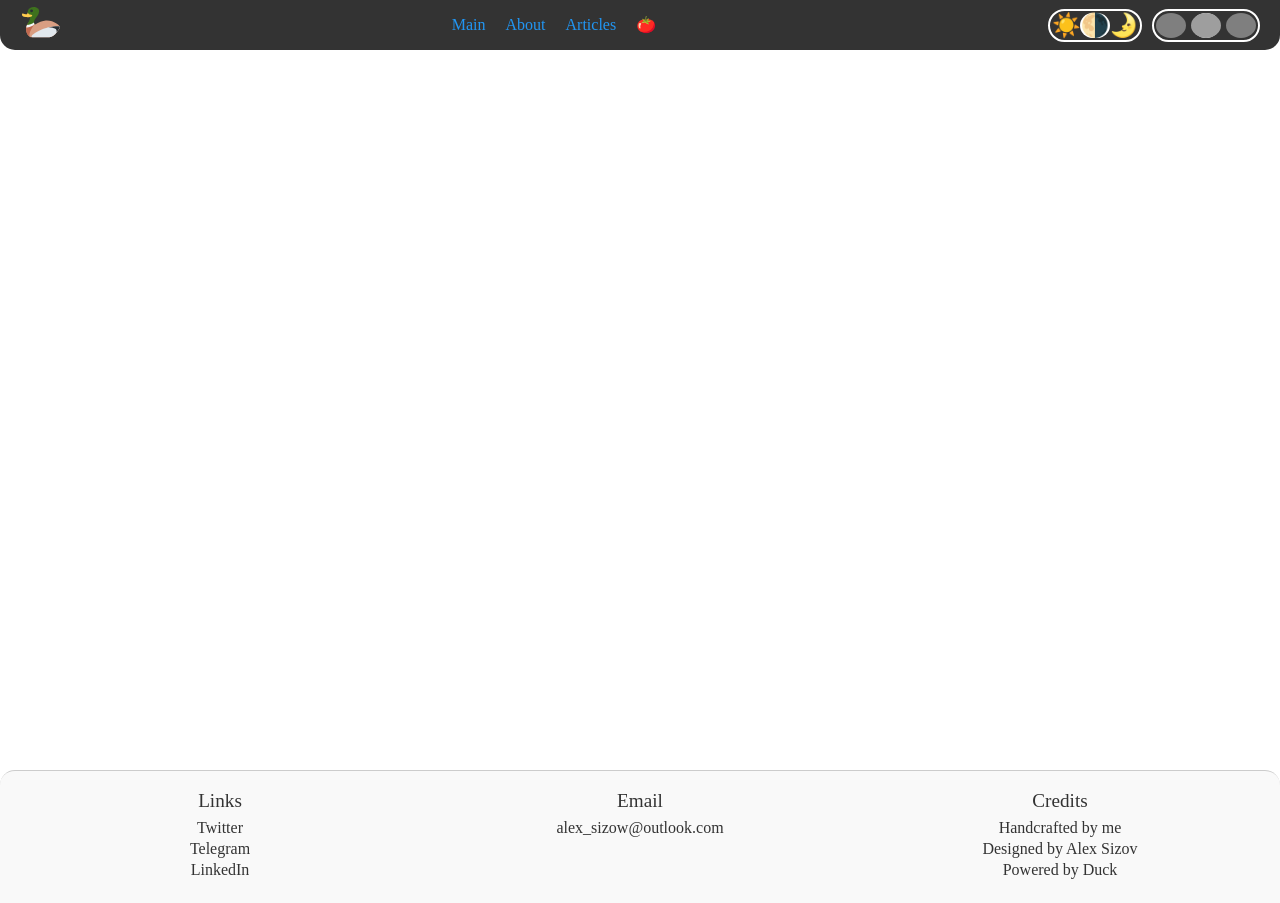
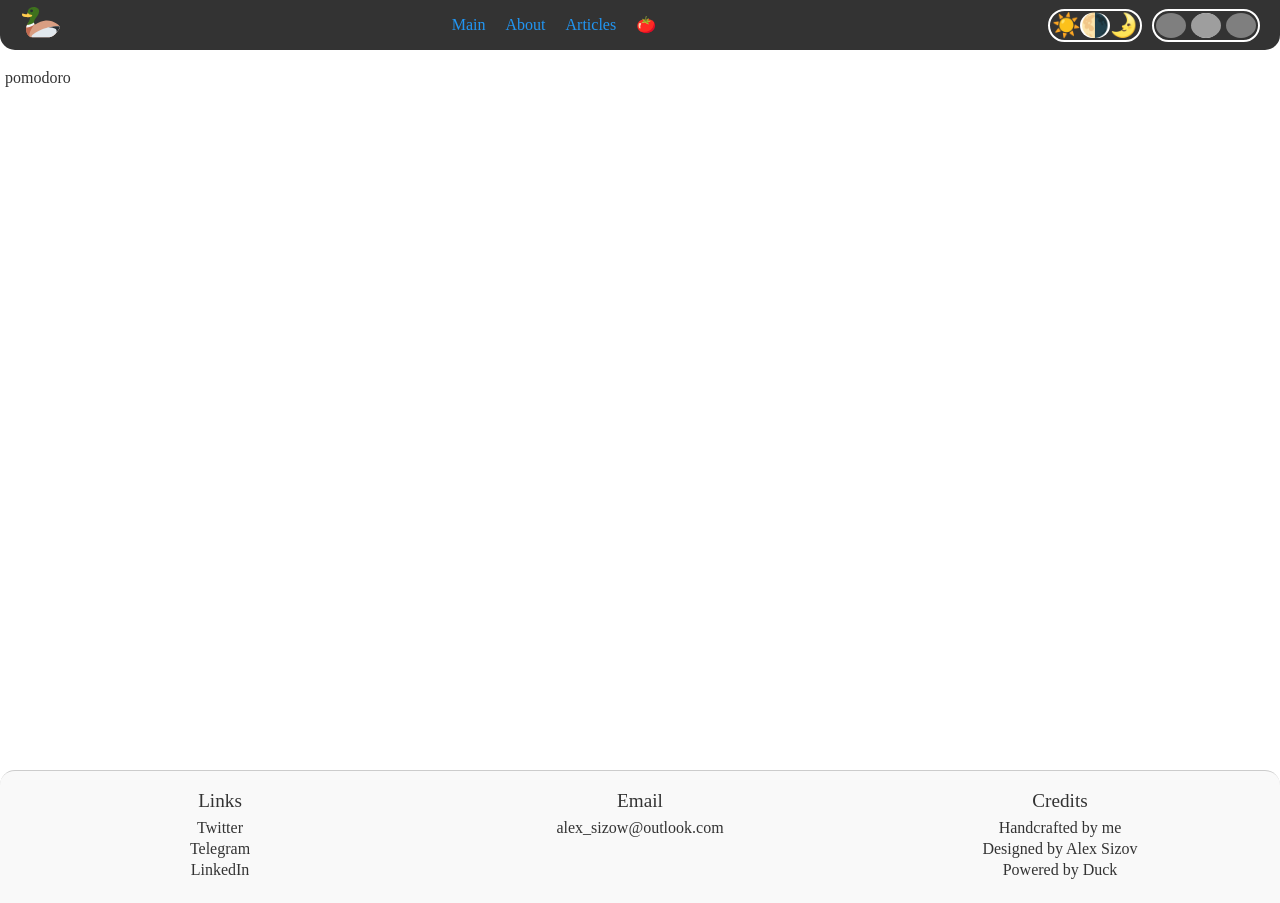
Before and after one commit to alex-sizow/webduck-2.0, a Nuxt app: page /pomodoro in a window 1280 px wide. Built offline with nearby package versions, Linux system fonts and the light colour scheme; no server answers; grey boxes are pictures that could not be loaded.

Commit message:
add empty pages

```diff
--- /dev/null
+++ b/pages/articles/[id].vue
@@ -0,0 +1,11 @@
+<script setup lang="ts">
+  const { id } = useRoute().params;
+</script>
+
+<template>
+    Article {{ id }}
+</template>
+
+<style scoped>
+
+</style>
--- /dev/null
+++ b/pages/articles/index.vue
@@ -0,0 +1,11 @@
+<script setup lang="ts">
+
+</script>
+
+<template>
+    Articles
+</template>
+
+<style scoped>
+
+</style>
--- /dev/null
+++ b/pages/pomodoro.vue
@@ -0,0 +1,11 @@
+<script setup lang="ts">
+
+</script>
+
+<template>
+    pomodoro
+</template>
+
+<style scoped>
+
+</style>
```
